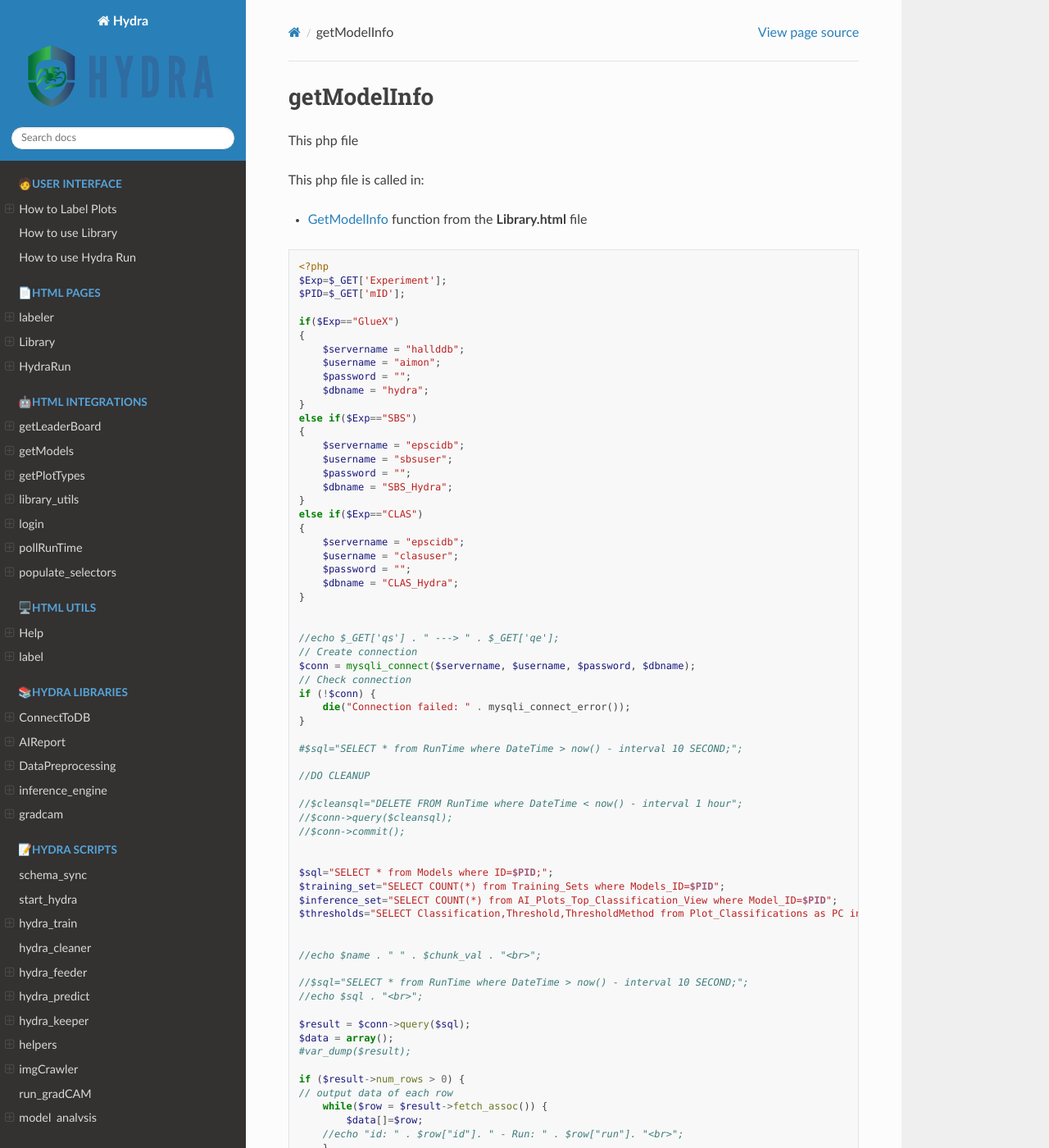
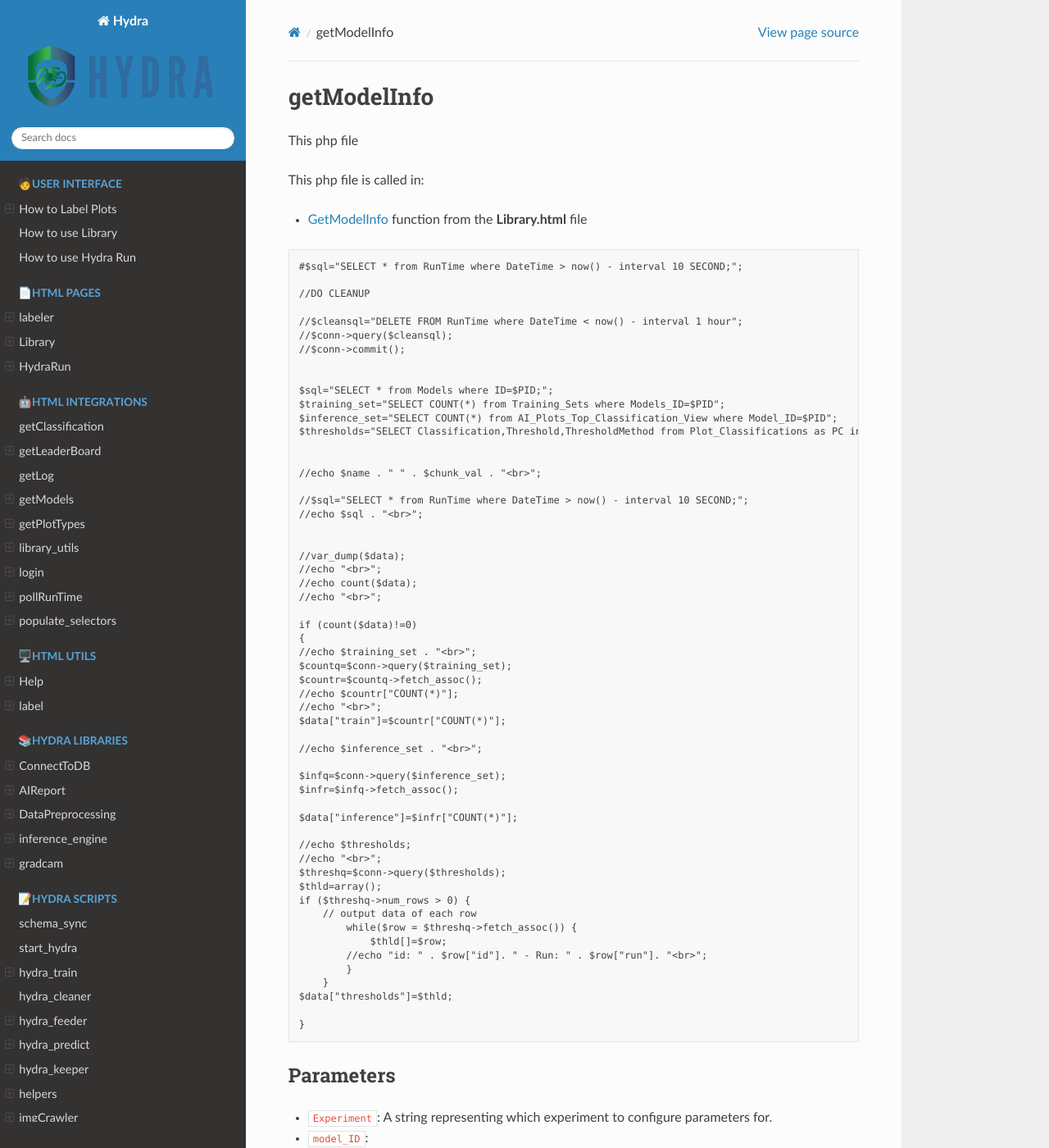
Before and after one commit to kartgoel/HydraDocumentation, a Sphinx documentation site: the page built from docs/getModelInfo.rst, in a window 1280 px wide and 1400 px high. Shown: the whole window at 82% size. Built offline with Sphinx 7.4.7 and the Read the Docs theme 2.0.0, drawn with Linux system fonts in a browser that asks for light colours; pages that are not in the unit, such as notebooks, are missing from menus; some of the changed text lies outside the part shown.

Commit message:
php updates

```diff
--- a/docs/getModelInfo.rst
+++ b/docs/getModelInfo.rst
@@ -10,41 +10,6 @@ This php file is called in:
 - :ref:`GetModelInfoLibrary` function from the **Library.html** file
 
 .. code-block:: php
-
-    <?php
-    $Exp=$_GET['Experiment'];
-    $PID=$_GET['mID'];
-
-    if($Exp=="GlueX")
-    {
-        $servername = "hallddb";
-        $username = "aimon";
-        $password = "";
-        $dbname = "hydra";
-    }
-    else if($Exp=="SBS")
-    {
-        $servername = "epscidb";
-        $username = "sbsuser";
-        $password = "";
-        $dbname = "SBS_Hydra";
-    }
-    else if($Exp=="CLAS")
-    {
-        $servername = "epscidb";
-        $username = "clasuser";
-        $password = "";
-        $dbname = "CLAS_Hydra";
-    }
-
-
-    //echo $_GET['qs'] . " ---> " . $_GET['qe'];
-    // Create connection
-    $conn = mysqli_connect($servername, $username, $password, $dbname);
-    // Check connection
-    if (!$conn) {
-        die("Connection failed: " . mysqli_connect_error());
-    }
 
     #$sql="SELECT * from RunTime where DateTime > now() - interval 10 SECOND;";
 
@@ -66,17 +31,6 @@ This php file is called in:
     //$sql="SELECT * from RunTime where DateTime > now() - interval 10 SECOND;";
     //echo $sql . "<br>";
 
-    $result = $conn->query($sql);
-    $data = array();
-    #var_dump($result);
-
-    if ($result->num_rows > 0) {
-    // output data of each row
-        while($row = $result->fetch_assoc()) {
-            $data[]=$row;
-        //echo "id: " . $row["id"]. " - Run: " . $row["run"]. "<br>";
-        }
-    }
 
     //var_dump($data);
     //echo "<br>";
@@ -115,12 +69,6 @@ This php file is called in:
     }
 
 
-    $conn->close();
-
-    echo json_encode($data);
-    return json_encode($data);
-    ?>
-
 Parameters
 ~~~~~~~~~~~~~~~
 
```
Also changed, not shown: docs/executeQuery&Database.rst (added, +38 -0 lines), docs/getClassification.rst (added, +9 -0 lines), docs/getLeaderBoard.rst (+1 -52 lines), docs/getLog.rst (added, +10 -0 lines), docs/hydraRunHelp.rst (added, +189 -0 lines), docs/verifyExperiment.rst (added, +44 -0 lines).
